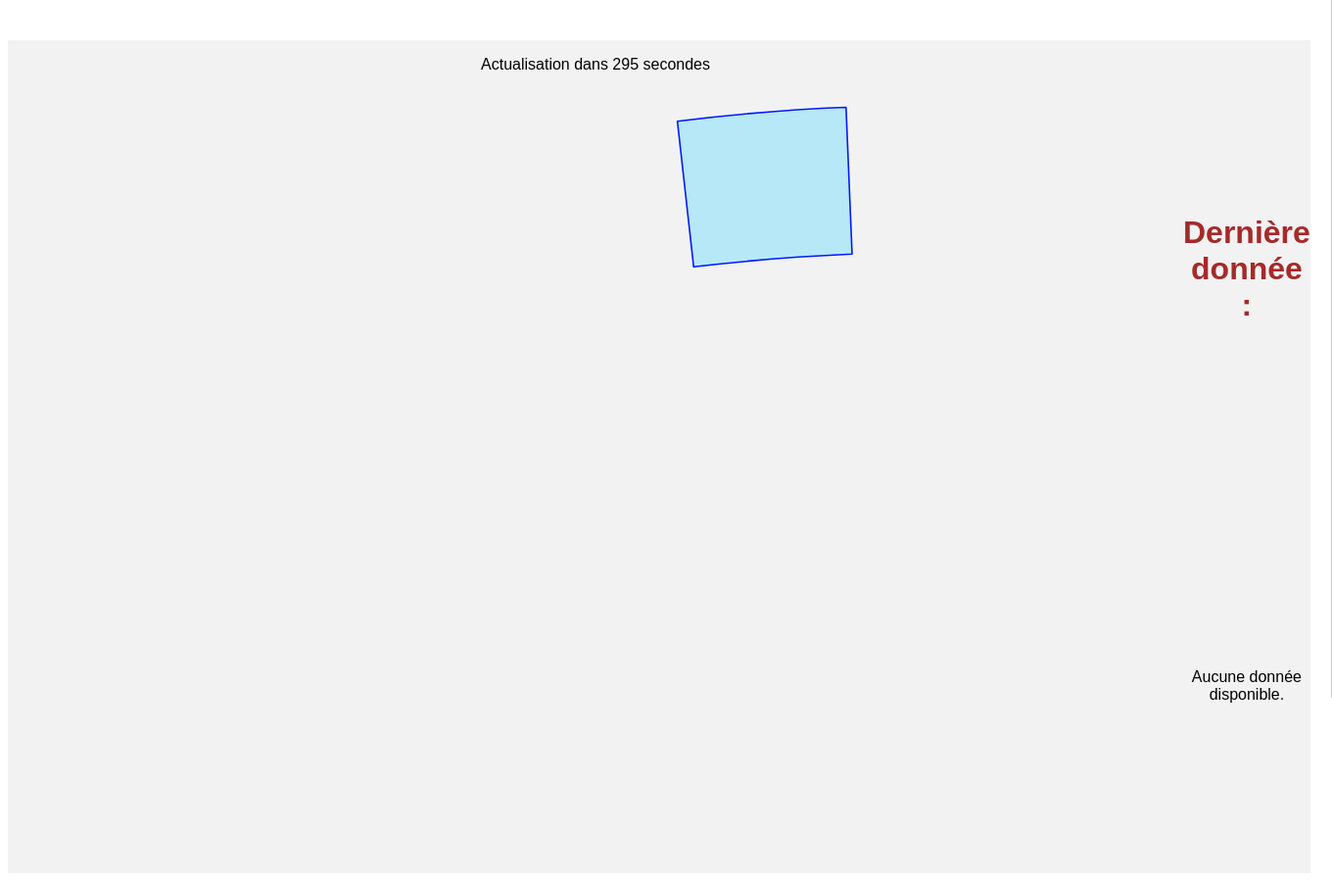
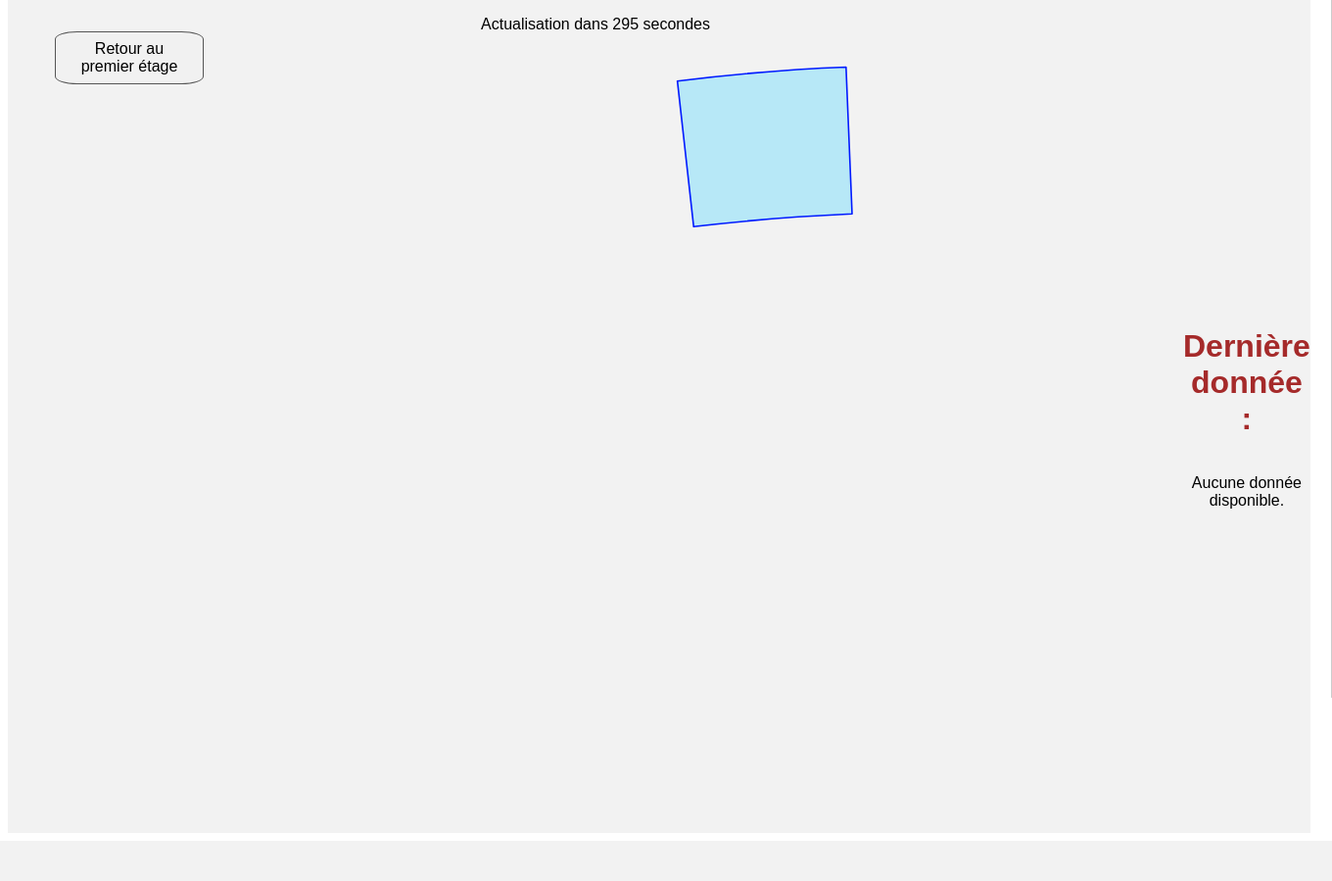
Before and after one commit to Iamkylian/SAE-ALT-S3-Dev-23-24-OccupationSalles-Equipe-1, a PHP site: page /Carte/salle.php?salle=B101 in a window 1360 px wide. Shown: the part 88-987 px from the top of the page at 98% size. After the commit the page ends 946 px from the top, so only its background shows below. Run offline with PHP 8.4, Linux system fonts and the light colour scheme; data comes from the database, SQL or seed files in the repository; data that the repository does not hold is empty.

Commit message:
modif interface salle

```diff
--- a/Docker/php/Carte/salle.php
+++ b/Docker/php/Carte/salle.php
@@ -68,6 +68,12 @@
 
         ?>
     </header>
+
+    <nav id="nav">
+        <ul>
+            <li><a href="premierEtage.php">Retour au premier étage</a></li>
+        </ul>
+    </nav>
 
     <div id="main" style="text-align: center;">
 
--- a/Docker/php/Css/Salle/salle.css
+++ b/Docker/php/Css/Salle/salle.css
@@ -10,7 +10,7 @@
 #data-container {
     flex: 5;
     display: flex;
-    justify-content: space-around;
+    justify-content: center;
     align-items: left;
     flex-direction: column;
     background-color: #f2f2f2;
@@ -25,3 +25,39 @@
     right: 0;
     top: 0;
 }
+
+nav ul {
+	list-style-type: none;
+	margin: 0;
+	padding: 0;
+	margin-left: 3rem;
+	margin-top: 2rem;
+	width: 150px;
+	background-color: #f1f1f1;
+	position: fixed;
+	height: auto;
+	overflow: auto;
+	z-index: 50;
+	border-radius: 15%;
+	border: 1px solid #555;
+	text-align: center;
+	transition: .3s ease-in
+}
+
+nav li a {
+	display: block;
+	color: #000;
+	padding: 8px 16px;
+	text-decoration: none;
+	font-family: poppins-regular, sans-serif
+}
+
+nav li a:hover {
+	background-color: #dad8d8;
+	color: #ca0011
+}
+
+nav li:hover ::after {
+	content: "  >";
+	color: #ca0011
+}
--- a/Docker/php/Css/header.css
+++ b/Docker/php/Css/header.css
@@ -6,7 +6,6 @@ body {
 #head {
     display: flex;
     justify-content: center;
-    margin-bottom: 3% ;
 }
 
 h1 {
```
